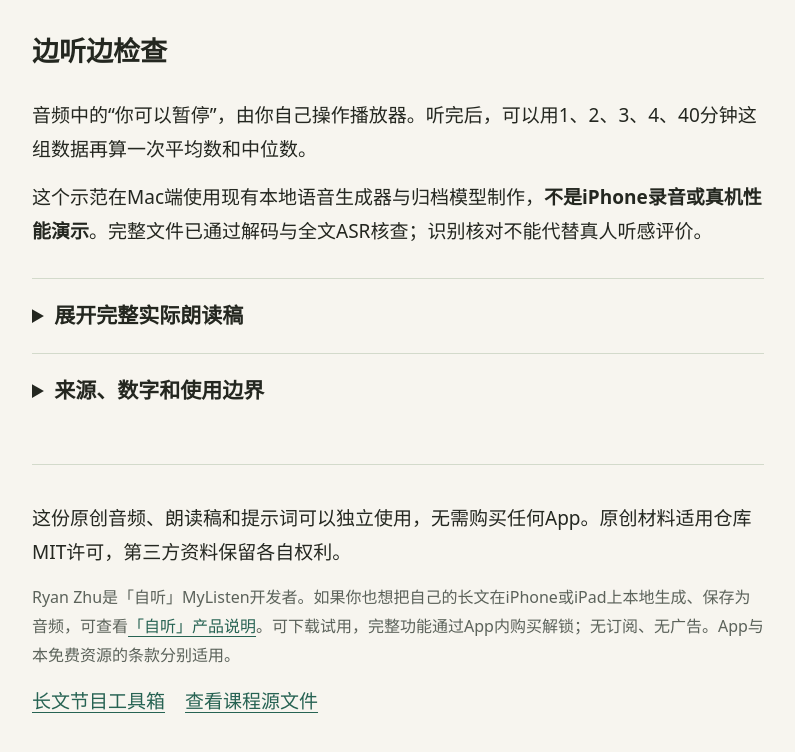
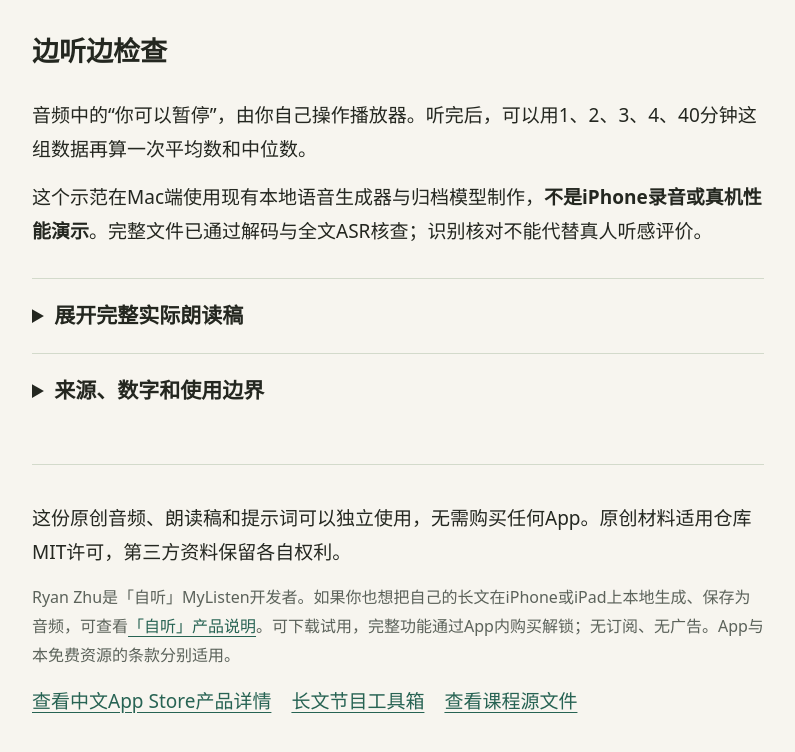
Before and after one commit to GODGOD126/listening-script-kit, a website: page learning/mean-median/index.html in a window 1280 px wide. Shown: the part 887-1639 px from the top of the page, without its empty margins (242-1037 px from the left). Drawn offline with Linux system fonts and the light colour scheme.

Commit message:
Add direct Chinese store detail link to statistics demo

```diff
--- a/learning/mean-median/index.html
+++ b/learning/mean-median/index.html
@@ -85,7 +85,7 @@ C：2、4、6、20分钟；总和32，4条记录，平均8，中位数(4+6)/2=5
 数据全部为教学虚构，非产品性能、调查、用户反馈或传播效果。没有总体推断、学习效果研究或真人听感测试。
 相同人数各组的均值简单平均可还原整体均值；没有完整排序信息，通常不能从各组中位数直接还原整体中位数。仅基础解释，不覆盖加权中位数、分位数插值、稳健估计及严格推断。
 </pre><p><a href="https://www.itl.nist.gov/div898/handbook/eda/section3/eda351.htm">NIST：位置指标定义</a> · <a href="https://github.com/GODGOD126/listening-script-kit/releases/tag/zh-audio-demo-20261004">附件与核验说明</a></p></details>
-<footer><p>这份原创音频、朗读稿和提示词可以独立使用，无需购买任何App。原创材料适用仓库MIT许可，第三方资料保留各自权利。</p><p class="note">Ryan Zhu是「自听」MyListen开发者。如果你也想把自己的长文在iPhone或iPad上本地生成、保存为音频，可查看<a href="https://mylisten.vibestation.cn/">「自听」产品说明</a>。可下载试用，完整功能通过App内购买解锁；无订阅、无广告。App与本免费资源的条款分别适用。</p><p class="links"><a href="../../?lang=zh">长文节目工具箱</a><a href="https://github.com/GODGOD126/listening-script-kit/tree/main/learning/mean-median">查看课程源文件</a></p></footer>
+<footer><p>这份原创音频、朗读稿和提示词可以独立使用，无需购买任何App。原创材料适用仓库MIT许可，第三方资料保留各自权利。</p><p class="note">Ryan Zhu是「自听」MyListen开发者。如果你也想把自己的长文在iPhone或iPad上本地生成、保存为音频，可查看<a href="https://mylisten.vibestation.cn/">「自听」产品说明</a>。可下载试用，完整功能通过App内购买解锁；无订阅、无广告。App与本免费资源的条款分别适用。</p><p class="links"><a href="https://apps.apple.com/cn/app/id6790382144">查看中文App Store产品详情</a><a href="../../?lang=zh">长文节目工具箱</a><a href="https://github.com/GODGOD126/listening-script-kit/tree/main/learning/mean-median">查看课程源文件</a></p></footer>
 </main><script>
 (() => {
  'use strict';
```
